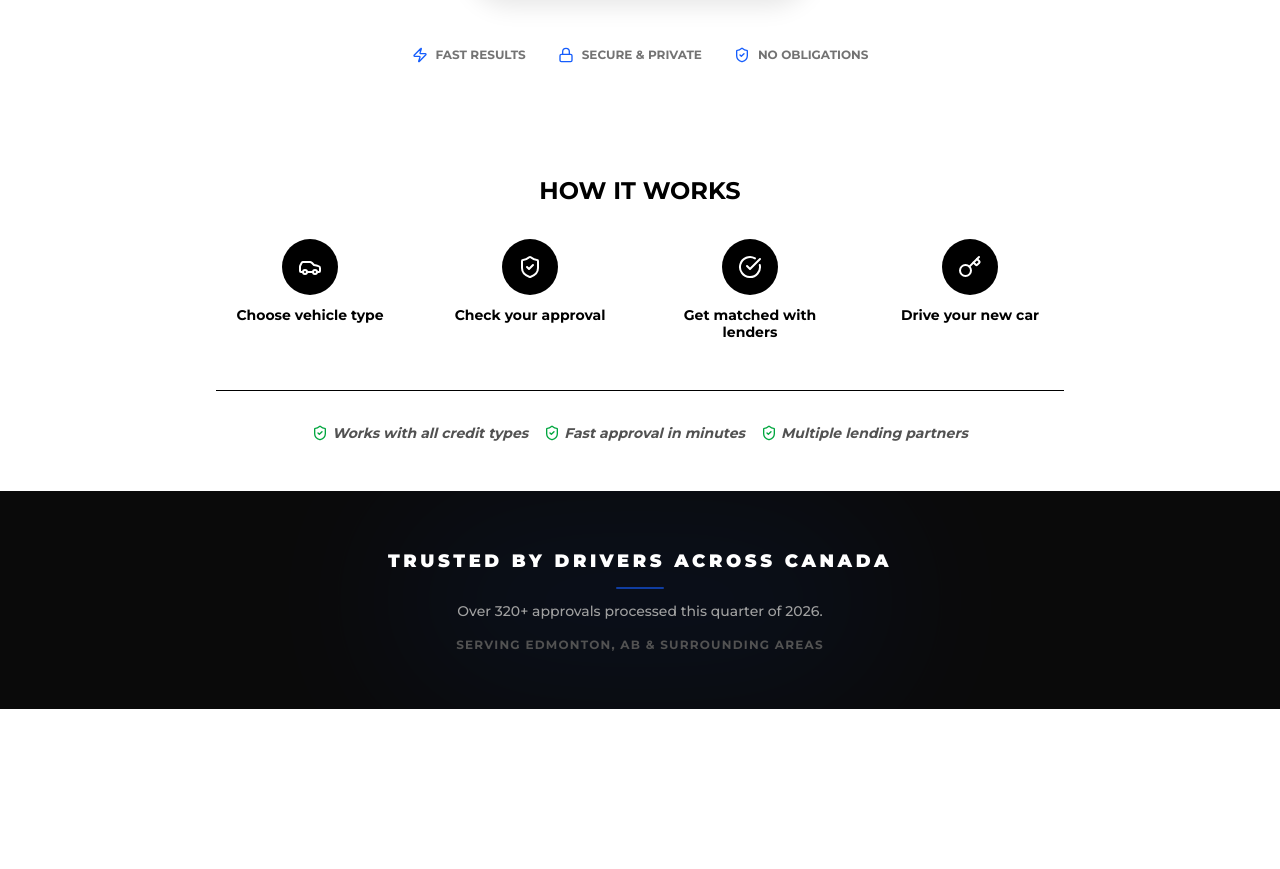
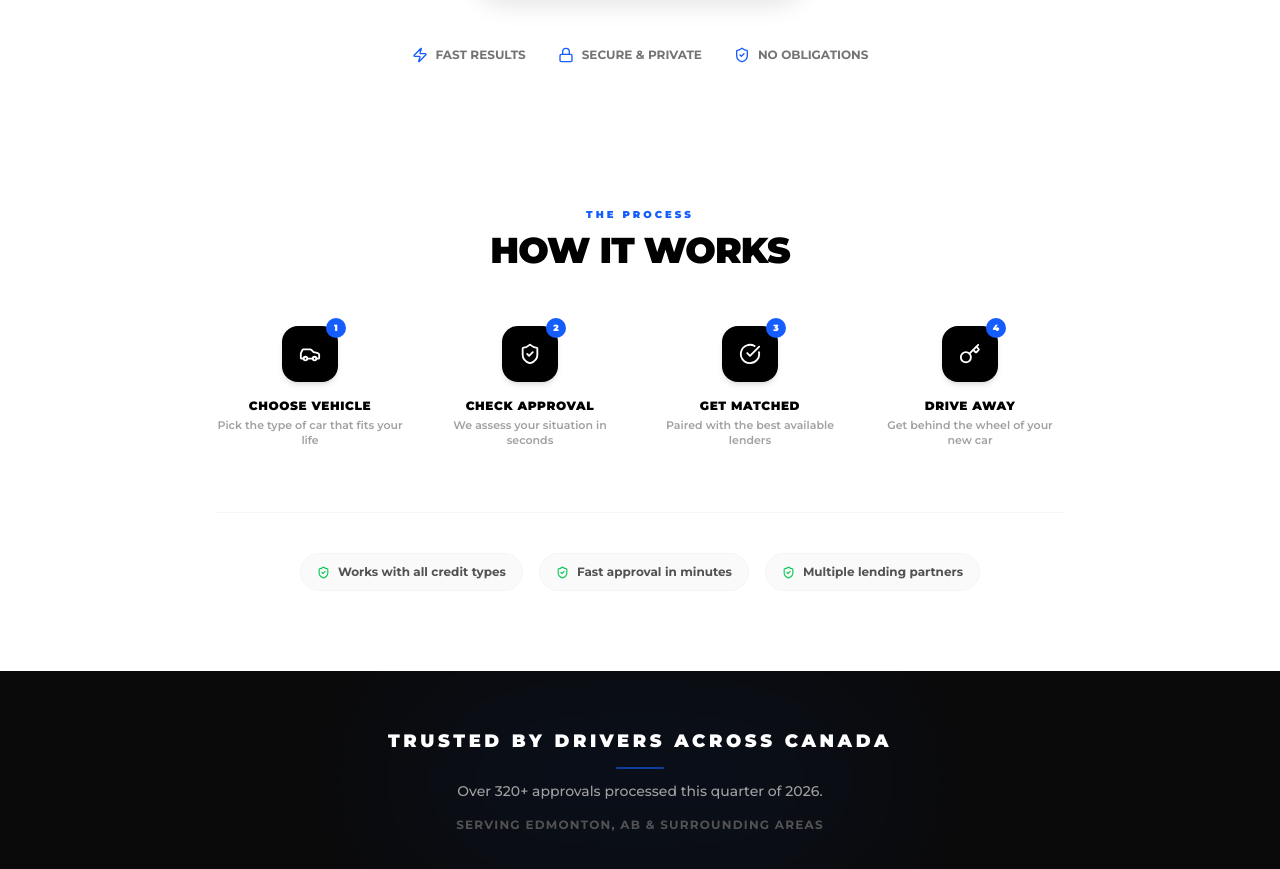
Before and after one commit to arfaa11/autofinder, a Next.js app: page / in a window 1280 px wide. Shown: the part 840-1709 px from the top of the page. Before the commit the page ends 1549 px from the top, so only its background shows below. Built offline with nearby package versions, Linux system fonts and the light colour scheme.

Commit message:
refactor HowItWorks.tsx for improved structure, clarity, and animation effects

```diff
--- a/components/HowItWorks.tsx
+++ b/components/HowItWorks.tsx
@@ -1,44 +1,76 @@
 'use client'
-import { CheckCircle, Car, ShieldCheck, Key } from 'lucide-react'
+import { motion } from 'framer-motion'
+import { Car, ShieldCheck, CheckCircle, Key } from 'lucide-react'
 
-/**
- * informational component detailing the user journey.
- * serves as a trust-building section to reduce funnel friction.
- */
-export default function HowItWorks() {
-  // configuration for process steps and associated iconography
 const steps = [
-    { icon: Car, text: "Choose vehicle type" },
-    { icon: ShieldCheck, text: "Check your approval" },
-    { icon: CheckCircle, text: "Get matched with lenders" },
-    { icon: Key, text: "Drive your new car" }
+  { icon: Car, title: "Choose vehicle", desc: "Pick the type of car that fits your life" },
+  { icon: ShieldCheck, title: "Check approval", desc: "We assess your situation in seconds" },
+  { icon: CheckCircle, title: "Get matched", desc: "Paired with the best available lenders" },
+  { icon: Key, title: "Drive away", desc: "Get behind the wheel of your new car" },
 ]
 
+const trust = [
+  "Works with all credit types",
+  "Fast approval in minutes",
+  "Multiple lending partners",
+]
+
+export default function HowItWorks() {
   return (
-    <section className="w-full max-w-4xl mx-auto py-12 px-6">
-      <h2 className="text-2xl font-bold text-center mb-8 font-montserrat uppercase">how it works</h2>
+    <section className="w-full max-w-4xl mx-auto py-20 px-6">
 
-      {/* responsive grid layout for process flow representation */}
-      <div className="grid grid-cols-2 md:grid-cols-4 gap-8">
-        {steps.map((step, i) => (
-          <div key={i} className="flex flex-col items-center text-center space-y-3">
-            <div className="bg-black p-4 rounded-full text-white">
-              <step.icon size={24} />
+      {/* section label */}
+      <div className="text-center mb-14">
+        <p className="text-[10px] font-black uppercase tracking-[0.3em] text-blue-600 mb-2">
+          the process
+        </p>
+        <h2 className="text-3xl md:text-4xl font-black uppercase tracking-tight text-black">
+          how it works
+        </h2>
       </div>
-            <p className="text-sm font-bold text-black leading-tight">{step.text}</p>
+
+      {/* steps grid */}
+      <div className="grid grid-cols-2 md:grid-cols-4 gap-6 md:gap-8">
+        {steps.map(({ icon: Icon, title, desc }, i) => (
+          <motion.div
+            key={title}
+            initial={{ opacity: 0, y: 16 }}
+            whileInView={{ opacity: 1, y: 0 }}
+            viewport={{ once: true, margin: "-40px" }}
+            transition={{ delay: i * 0.1, type: "spring", stiffness: 300, damping: 28 }}
+            className="flex flex-col items-center text-center"
+          >
+            {/* step number + icon */}
+            <div className="relative mb-4">
+              <div className="w-14 h-14 bg-black rounded-2xl flex items-center justify-center shadow-md">
+                <Icon size={22} className="text-white" />
               </div>
+              <span className="absolute -top-2 -right-2 w-5 h-5 bg-blue-600 rounded-full text-white text-[9px] font-black flex items-center justify-center">
+                {i + 1}
+              </span>
+            </div>
+
+            <p className="text-xs font-black uppercase tracking-wider text-black mb-1">{title}</p>
+            <p className="text-[11px] text-neutral-400 font-semibold leading-snug">{desc}</p>
+          </motion.div>
         ))}
       </div>
 
-      {/* value proposition and trust indicators */}
-      <div className="mt-12 flex flex-wrap justify-center gap-4 border-t pt-8">
-        {["Works with all credit types", "Fast approval in minutes", "Multiple lending partners"].map((item) => (
-          <div key={item} className="flex items-center text-neutral-600 text-sm italic">
-            <ShieldCheck size={16} className="mr-1 text-green-600" />
+      {/* divider */}
+      <div className="mt-16 border-t border-neutral-100 pt-10">
+        <div className="flex flex-wrap justify-center gap-4">
+          {trust.map((item) => (
+            <div
+              key={item}
+              className="flex items-center gap-2 px-4 py-2.5 rounded-full bg-neutral-50 border border-neutral-100 text-neutral-600 text-xs font-bold"
+            >
+              <ShieldCheck size={13} className="text-green-500 flex-shrink-0" />
               {item}
             </div>
           ))}
         </div>
+      </div>
+
     </section>
   )
 }
```
Lines whose indentation alone changed are shown as unchanged.
